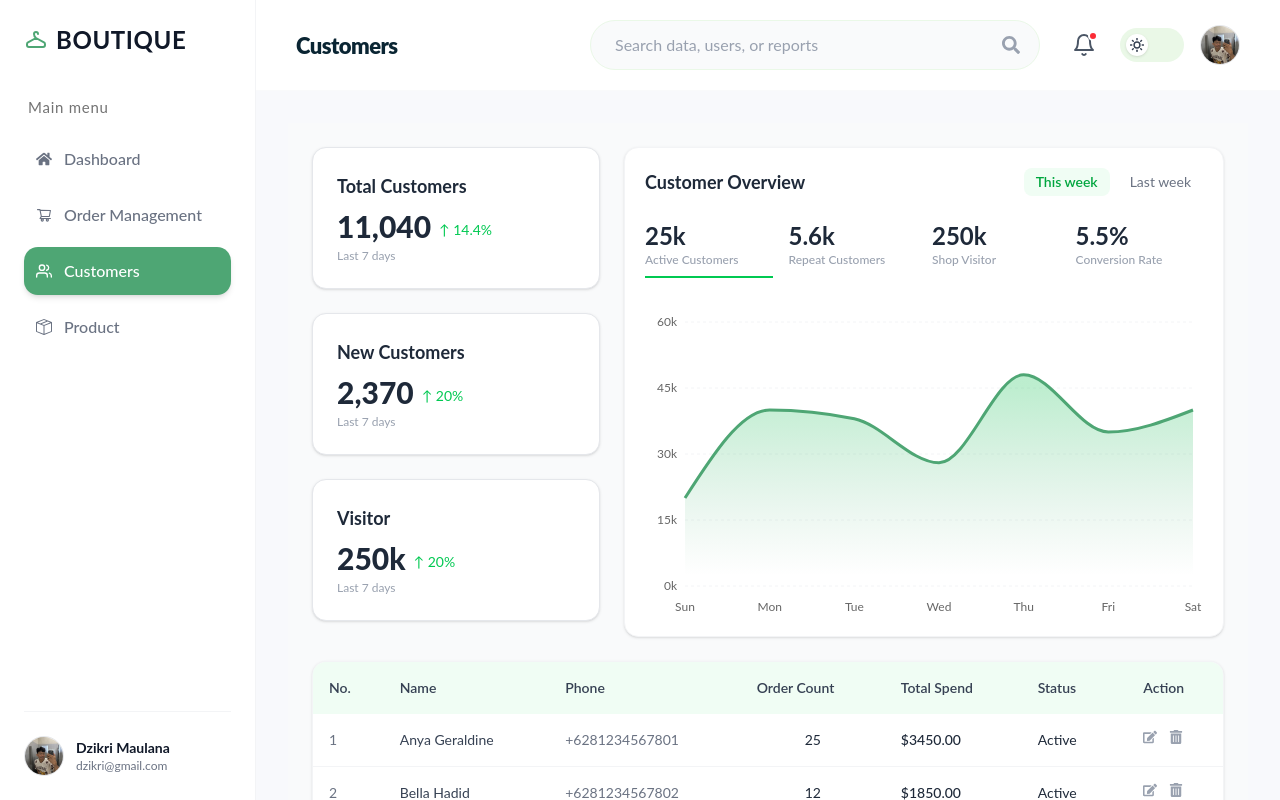
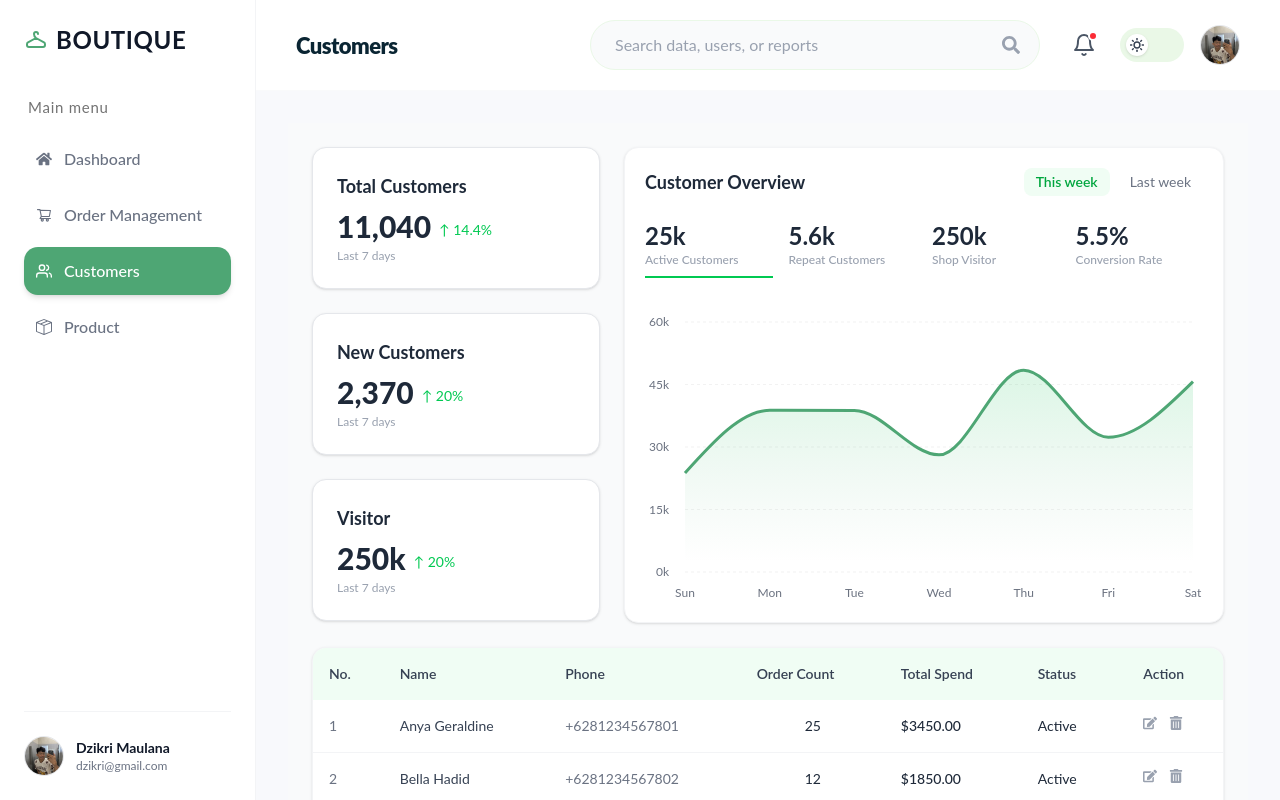
Before and after one commit to dzikripcr/dzikri-go, a React (Vite) app: page /customers in a window 1280 px wide. Built offline with nearby package versions, Linux system fonts and the light colour scheme; a web font is replaced by a local one.

Commit message:
Menambahkan Chart ShadCN kedalam CustomersChart

```diff
--- a/src/components/CustomersChart.jsx
+++ b/src/components/CustomersChart.jsx
@@ -1,77 +1,121 @@
-import { AreaChart, Area, XAxis, YAxis, Tooltip, ResponsiveContainer, CartesianGrid } from "recharts";
+import {
+  Area,
+  AreaChart,
+  CartesianGrid,
+  XAxis,
+  YAxis,
+} from "recharts";
+
+import {
+  ChartContainer,
+  ChartTooltip,
+  ChartTooltipContent,
+} from "@/components/ui/chart";
+
+const chartData = [
+  { day: "Sun", customers: 23771 },
+  { day: "Mon", customers: 38821 },
+  { day: "Tue", customers: 38788 },
+  { day: "Wed", customers: 28112 },
+  { day: "Thu", customers: 48443 },
+  { day: "Fri", customers: 32344 },
+  { day: "Sat", customers: 45676 },
+];
+
+const chartConfig = {
+  customers: {
+    label: "Customers",
+    color: "#4EA674",
+  },
+};
 
 export default function CustomersChart() {
-  // Data dummy per hari dalam seminggu
-  const data = [
-    { name: "Sun", value: 23771 },
-    { name: "Mon", value: 38821 },
-    { name: "Tue", value: 38788 },
-    { name: "Wed", value: 28112 },
-    { name: "Thu", value: 48443 },
-    { name: "Fri", value: 32344 },
-    { name: "Sat", value: 45676 },
-  ];
-
   return (
-    <ResponsiveContainer width="100%" height="100%">
-      <AreaChart data={data} margin={{ top: 20, right: 10, left: -20, bottom: 0 }}>
+    <ChartContainer
+      config={chartConfig}
+      className="h-full w-full"
+    >
+      <AreaChart
+        accessibilityLayer
+        data={chartData}
+        margin={{
+          top: 20,
+          right: 10,
+          left: -20,
+          bottom: 0,
+        }}
+      >
         <defs>
-          <linearGradient id="colorValue" x1="0" y1="0" x2="0" y2="1">
-            {/* Menggunakan warna coklat (amber-900) dengan opacity yang lembut */}
-            <stop offset="5%" stopColor="#78350f" stopOpacity={0.15} />
-            <stop offset="95%" stopColor="#78350f" stopOpacity={0} />
+          <linearGradient
+            id="fillCustomers"
+            x1="0"
+            y1="0"
+            x2="0"
+            y2="1"
+          >
+            <stop
+              offset="5%"
+              stopColor="#22c55e"
+              stopOpacity={0.15}
+            />
+            <stop
+              offset="95%"
+              stopColor="#4EA674"
+              stopOpacity={0}
+            />
           </linearGradient>
         </defs>
 
-        {/* Garis bantu horizontal tipis ala dashboard premium */}
-        <CartesianGrid strokeDasharray="3 3" vertical={false} stroke="#f3f4f6" />
+        <CartesianGrid
+          vertical={false}
+          strokeDasharray="3 3"
+        />
 
         <XAxis
-          dataKey="name"
+          dataKey="day"
+          tickLine={false}
+          axisLine={false}
+          tickMargin={10}
           tick={{ fontSize: 12, fill: "#6b7280" }}
-          axisLine={false}
-          tickLine={false}
-          tickMargin={10}
         />
 
         <YAxis
+          tickLine={false}
+          axisLine={false}
+          tickMargin={10}
           tick={{ fontSize: 12, fill: "#6b7280" }}
-          axisLine={false}
-          tickLine={false}
-          tickMargin={10}
           tickFormatter={(value) => `${value / 1000}k`}
         />
 
-        <Tooltip
-          cursor={{ stroke: '#f3f4f6', strokeWidth: 2 }}
-          contentStyle={{
-            backgroundColor: '#ffffff',
-            borderRadius: '12px',
-            border: '1px solid #f3f4f6',
-            boxShadow: '0 10px 15px -3px rgb(0 0 0 / 0.05), 0 4px 6px -4px rgb(0 0 0 / 0.05)',
-            padding: '12px 16px'
+        <ChartTooltip
+          cursor={{
+            stroke: "#f3f4f6",
+            strokeWidth: 2,
           }}
-          labelStyle={{ color: '#9ca3af', fontSize: '12px', marginBottom: '4px' }}
-          itemStyle={{ color: '#78350f', fontWeight: 'bold', fontSize: '14px' }}
-          formatter={(value) => [`${value.toLocaleString()} Users`, "Customers"]}
+          content={
+            <ChartTooltipContent
+              formatter={(value) => [
+                `${Number(value).toLocaleString()} Customers`
+              ]}
+            />
+          }
         />
 
         <Area
           type="monotone"
-          dataKey="value"
-          stroke="#78350f"
+          dataKey="customers"
+          stroke="#4EA674"
           strokeWidth={3}
+          fill="url(#fillCustomers)"
           fillOpacity={1}
-          fill="url(#colorValue)"
           activeDot={{
             r: 6,
-            fill: "#78350f",
-            stroke: "#ffffff",
+            fill: "#ffffff",
+            stroke: "#4EA674",
             strokeWidth: 3,
-            boxShadow: '0 0 10px rgba(120, 53, 15, 0.3)'
           }}
         />
       </AreaChart>
-    </ResponsiveContainer>
+    </ChartContainer>
   );
 }
--- a/src/components/SalesChart.jsx
+++ b/src/components/SalesChart.jsx
@@ -89,8 +89,7 @@ export default function SalesChart() {
           content={
             <ChartTooltipContent
               formatter={(value) => [
-                `${Number(value).toLocaleString()} Users`,
-                "Customers",
+                `${Number(value).toLocaleString()} Sales`
               ]}
             />
           }
--- a/src/pages/Customers.jsx
+++ b/src/pages/Customers.jsx
@@ -1,7 +1,7 @@
 import { useState } from "react";
 import customersData from "../data/customer.json";
 import { FaEdit, FaTrashAlt } from "react-icons/fa";
-import CustomersChart from "../components/SalesChart"; // Pastikan path import ini benar
+import CustomersChart from "../components/CustomersChart"; // Pastikan path import ini benar
 import Card from "../components/Card";
 import Table from "../components/Table";
 import Button from "../components/Button";
@@ -108,7 +108,7 @@ export default function Customers() {
           </div>
 
           {/* Area Chart yang di-render */}
-          <div className="flex-grow w-full min-h-[250px]">
+          <div className="w-full h-[300px]">
             <CustomersChart />
           </div>
         </div>
```
